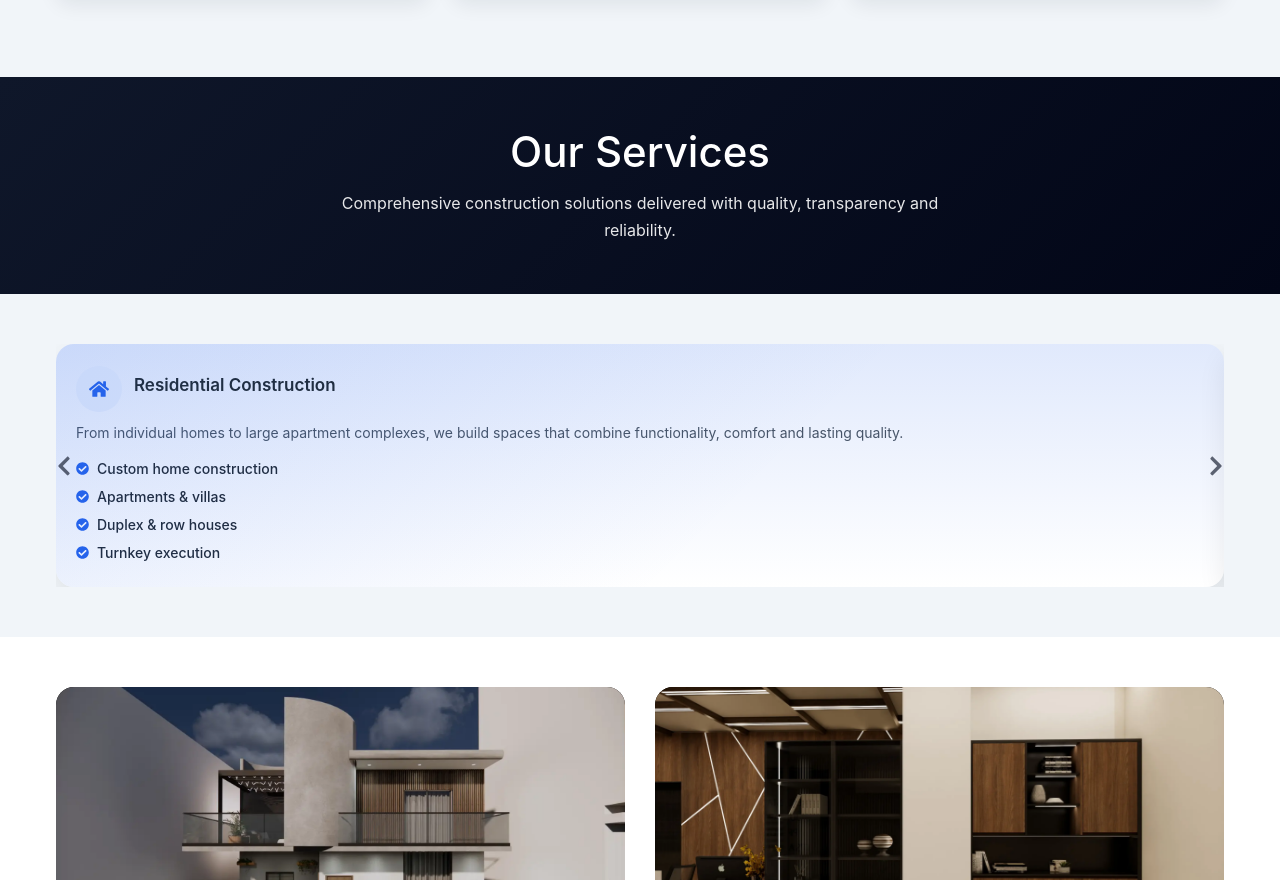
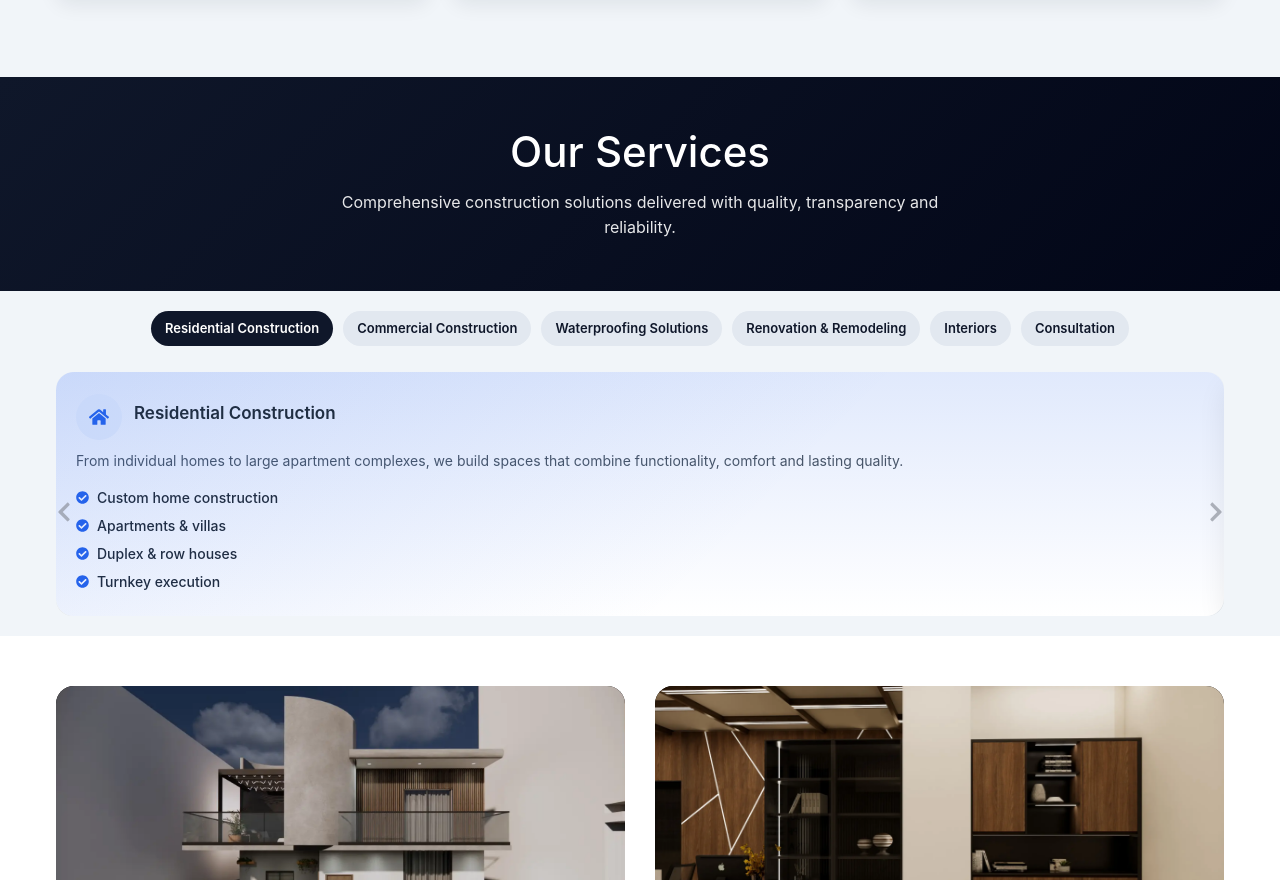
Before and after one commit to saitejakchintaginjal/vridhhiAssociates, a React (Vite) app: page / in a window 1280 px wide. Shown: the part 1920-2800 px from the top of the page. Built offline with nearby package versions, Linux system fonts and the light colour scheme.

Commit message:
updated services page

```diff
--- a/src/pages/Services.tsx
+++ b/src/pages/Services.tsx
@@ -114,7 +114,7 @@ export default function ServicesPage() {
     <>
       {/* HERO */}
       <section className="services-hero" id="services">
-        <div className="container hero-content">
+        <div className="container">
           <h1>Our Services</h1>
           <p>
             Comprehensive construction solutions delivered with quality,
@@ -125,8 +125,75 @@ export default function ServicesPage() {
 
       {/* SERVICES CAROUSEL */}
 
+      {/* <div className="services-carousel-section">
+        <div className="container carousel-wrapper">
+
+          <button className="carousel-btn left" onClick={prev}>
+            <FaChevronLeft />
+          </button>
+
+          <div className="carousel-viewport">
+            <div
+              className="carousel-track"
+              style={{ transform: `translateX(-${index * 100}%)` }}
+            >
+              {services.map((s, i) => (
+                <div
+                  className="service-card"
+                  key={i}
+                  style={{ "--card-color": s.color } as React.CSSProperties}
+                >
+                  <div className="service-card-title">
+                    <div
+                      className="service-card-icon"
+                      style={{ "--icon-color": s.color } as React.CSSProperties}
+                    >
+                      {s.icon}
+                    </div>
+                    <h3>{s.title}</h3>
+                  </div>
+
+                  <p className="service-card-desc">{s.desc}</p>
+
+                  <div className="service-points">
+                    {s.points.map((p, idx) => (
+                      <div className="service-point" key={idx}>
+                        <FaCheckCircle
+                          className="point-icon"
+                          style={{ color: s.color }}
+                        />
+                        <span>{p}</span>
+                      </div>
+                    ))}
+                  </div>
+                </div>
+              ))}
+            </div>
+          </div>
+
+          <button className="carousel-btn right" onClick={next}>
+            <FaChevronRight />
+          </button>
+        </div>
+      </div> */}
+
+      {/* SERVICES CAROUSEL */}
+
       <div className="services-carousel-section">
         <div className="container carousel-wrapper">
+          {/* SERVICE TITLES NAV */}
+          <div className="services-nav">
+            {services.map((s, i) => (
+              <button
+                key={i}
+                className={`services-nav-item ${i === index ? "active" : ""}`}
+                onClick={() => setIndex(i)}
+              >
+                {s.title}
+              </button>
+            ))}
+          </div>
+
           {/* arrows */}
           <button className="carousel-btn left" onClick={prev}>
             <FaChevronLeft />
--- a/src/pages/ServicesPage.css
+++ b/src/pages/ServicesPage.css
@@ -6,22 +6,23 @@
   text-align: center;
 }
 
-.hero-content h1 {
+.services-hero h1 {
   font-size: 42px;
   margin-bottom: 12px;
 }
 
-.hero-content p {
+.services-hero p {
   max-width: 650px;
   margin: 0 auto;
   opacity: 0.9;
+  line-height: 1.6;
 }
 
 /* ---------- IMAGE SHOWCASE ---------- */
 
 .services-image-section {
   background: #ffffff;
-  padding: 50px 0 50px 0;
+  padding: 50px 0;
 }
 
 .image-grid {
@@ -86,17 +87,50 @@
 
 .services-carousel-section {
   background: #f1f5f9;
-  padding: 50px 0;
+  padding: 20px 0;
 }
 
 .carousel-wrapper {
   position: relative;
   display: flex;
+  flex-direction: column;
   align-items: center;
+}
+
+/* ---------- SERVICE NAV TITLES ---------- */
+
+.services-nav {
+  display: flex;
+  gap: 10px;
+  justify-content: center;
+  flex-wrap: wrap;
+  margin-bottom: 26px;
+}
+
+.services-nav-item {
+  border: none;
+  background: #e2e8f0;
+  color: #0f172a;
+  padding: 8px 14px;
+  border-radius: 999px;
+  font-size: 13px;
+  font-weight: 600;
+  cursor: pointer;
+  transition: all 0.25s ease;
+}
+
+.services-nav-item:hover {
+  background: #cbd5e1;
+}
+
+.services-nav-item.active {
+  background: #0f172a;
+  color: #ffffff;
 }
 
 /* viewport hides overflow so only 1 card shows */
 .carousel-viewport {
+  border-radius: 1rem;
   overflow: hidden;
   width: 100%;
 }
@@ -217,7 +251,7 @@
 
 .carousel-btn {
   position: absolute;
-  top: 50%;
+  top: 66%;
   transform: translateY(-50%);
 
   border: none;
@@ -232,7 +266,7 @@
   align-items: center;
   justify-content: center;
 
-  color: #0f172a;
+  color: #888d97;
   font-size: 22px;
   cursor: pointer;
   z-index: 5;
@@ -259,7 +293,7 @@
 /* ---------- RESPONSIVE ---------- */
 
 @media (max-width: 1024px) {
-  .hero-content h1 {
+  .services-hero h1 {
     font-size: 36px;
   }
 
@@ -269,7 +303,7 @@
 }
 
 @media (max-width: 640px) {
-  .hero-content h1 {
+  .services-hero h1 {
     font-size: 30px;
   }
 
@@ -281,11 +315,17 @@
     font-size: 20px;
   }
 
-  .carousel-btn.left {
-    left: 6px;
+  /* mobile scrollable nav */
+  .services-nav {
+    flex-wrap: wrap; /* allow 2 rows */
+    justify-content: center;
+    gap: 6px;
   }
 
-  .carousel-btn.right {
-    right: 6px;
+  .services-nav-item {
+    padding: 6px 10px; /* smaller pills */
+    font-size: 11px; /* smaller text */
+    border-radius: 999px;
+    white-space: nowrap;
   }
 }
```
